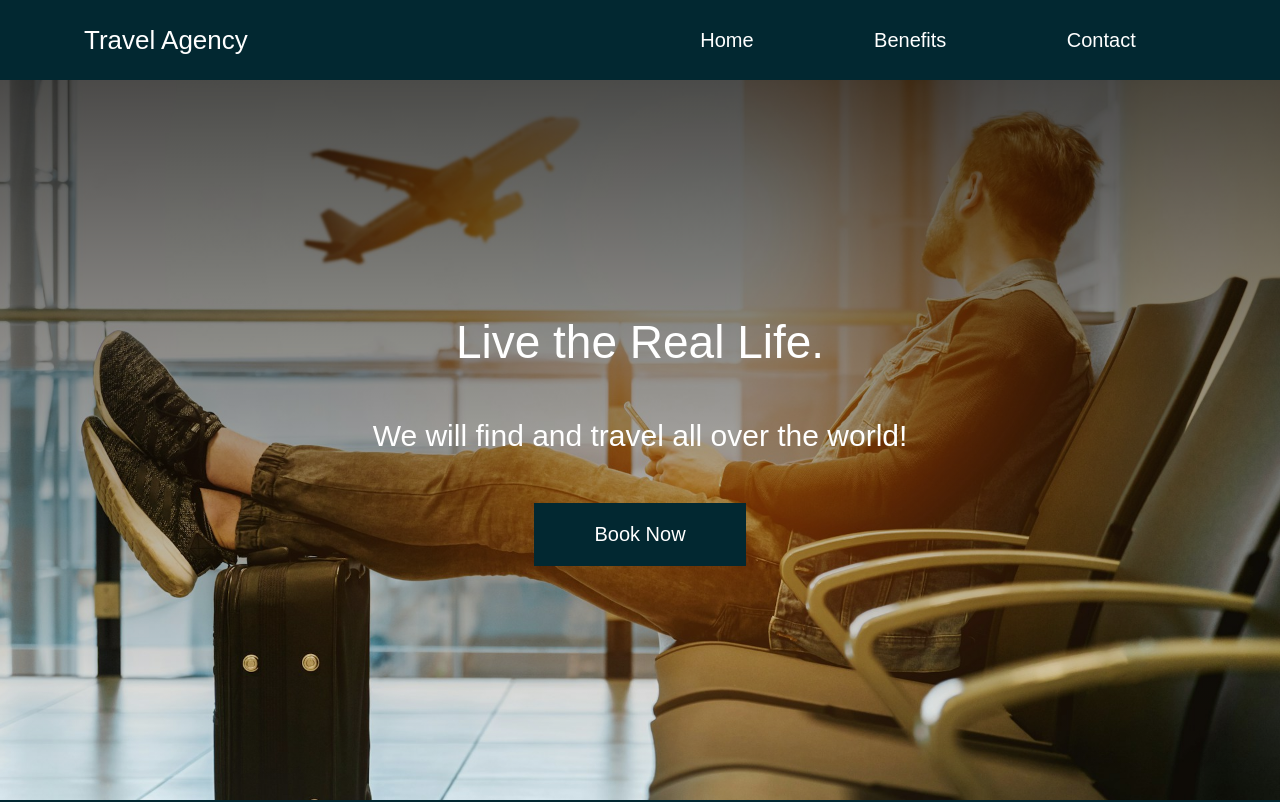
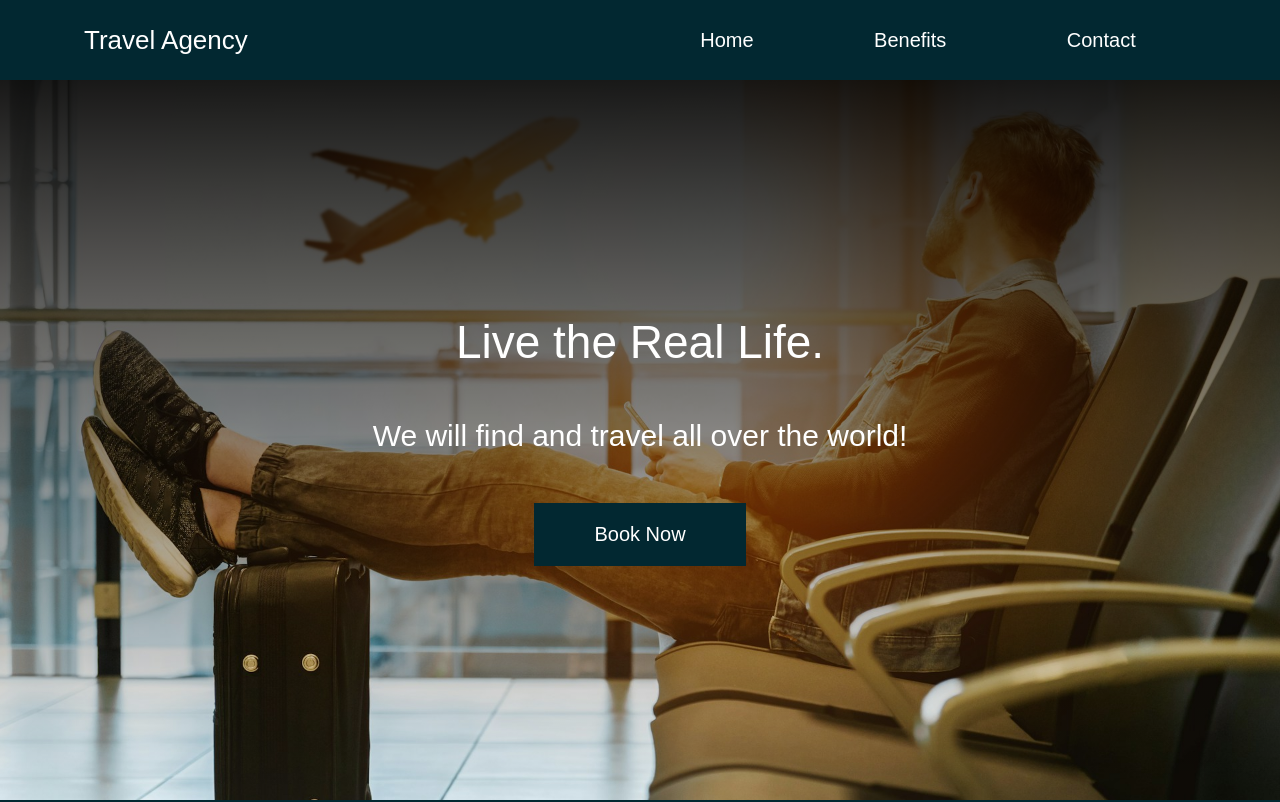
Before and after one commit to Umid2720/travel-agency, a plain HTML site: page index.html in a window 1280 px wide. Shown: the top 802 px of the page. Drawn offline with Linux system fonts and the light colour scheme; a web font is replaced by a local one.

Commit message:
fixed contrast issue for accessibility

```diff
--- a/main.css
+++ b/main.css
@@ -109,7 +109,7 @@ button {
   height: 90vh;
   background-size: cover;
   background-position: top;
-  background-image: linear-gradient(rgba(0, 0, 0, 0.7), transparent),
+  background-image: linear-gradient(rgba(0, 0, 0, 0.9), transparent),
     url("images/travel.jpg");
 }
 
```
